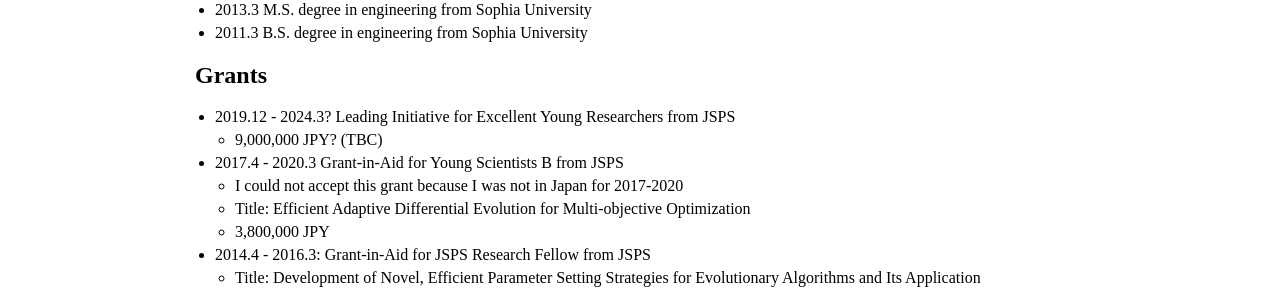
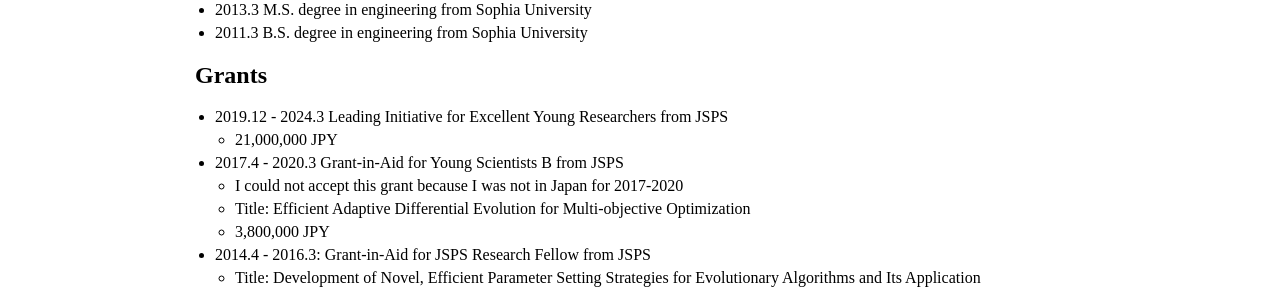
Before and after one commit to ryojitanabe/ryojitanabe.github.io, a Jekyll site: the page built from about.md, in a window 1280 px wide. Shown: the part 583-876 px from the top of the page. Built offline with Jekyll 4.4.1, drawn with Linux system fonts in a browser that asks for light colours.

Commit message:
update grant info

```diff
--- a/about.md
+++ b/about.md
@@ -28,8 +28,8 @@
 
 ## Grants
 
-* 2019.12 - 2024.3? Leading Initiative for Excellent Young Researchers from JSPS
-  * 9,000,000 JPY? (TBC)
+* 2019.12 - 2024.3 Leading Initiative for Excellent Young Researchers from JSPS
+  * 21,000,000 JPY
 
 * 2017.4 - 2020.3 Grant-in-Aid for Young Scientists B from JSPS
   * I could not accept this grant because I was not in Japan for 2017-2020
```
Also changed, not shown: index.md (+1 -1 lines).
